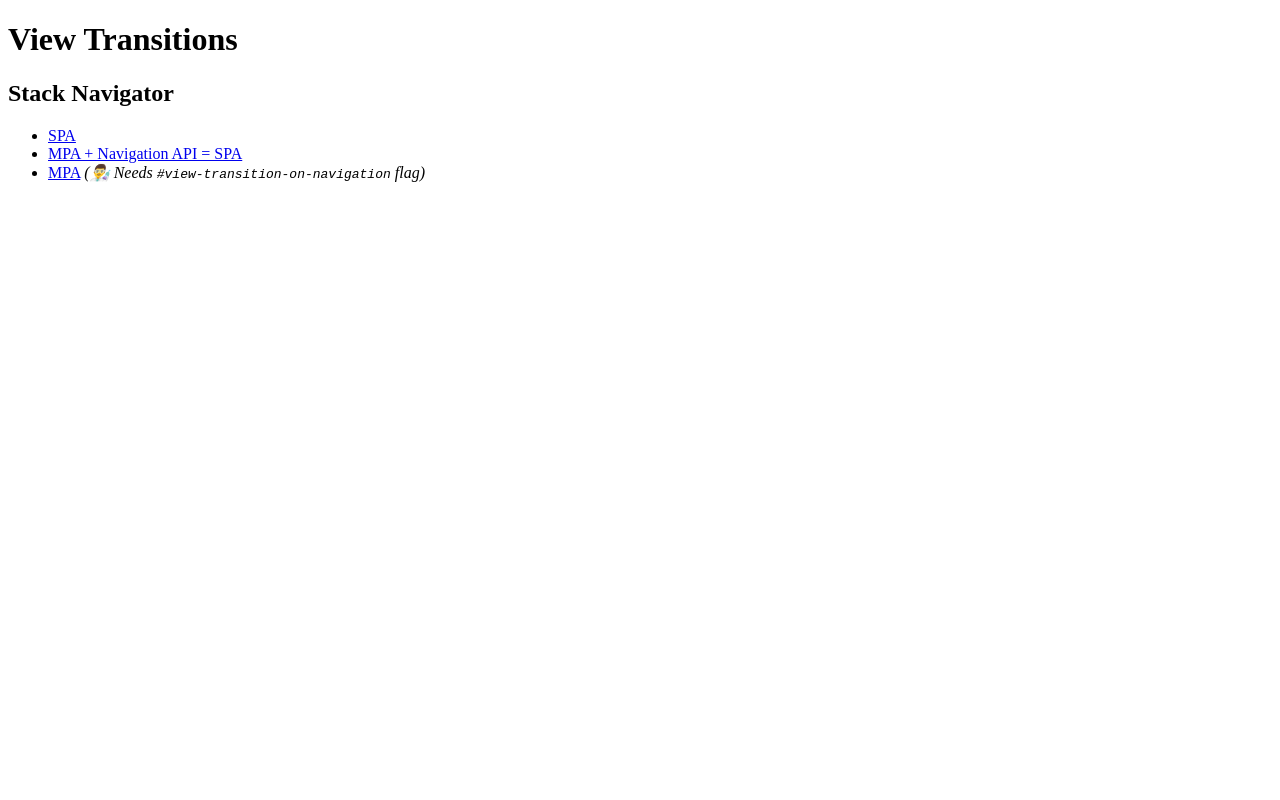
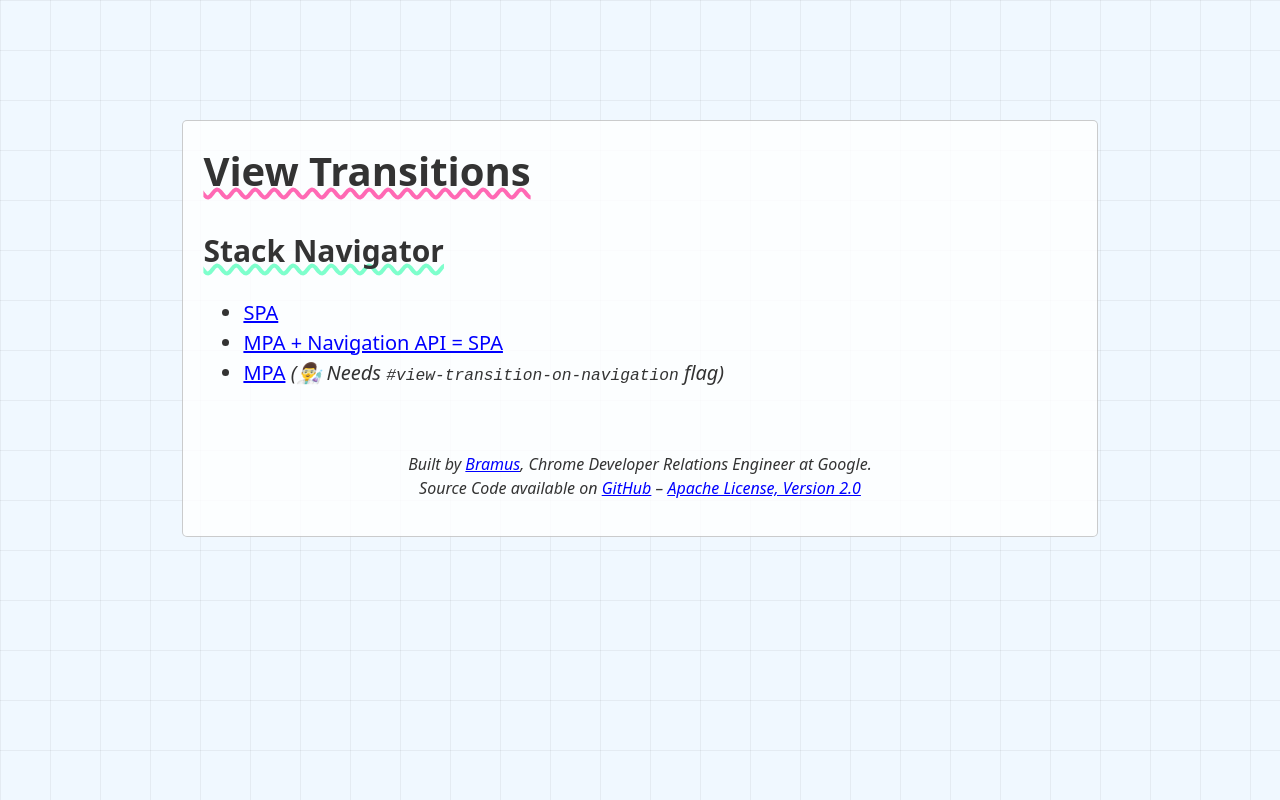
Before and after one commit to bramus/view-transitions-demos, a website: page src/index.html in a window 1280 px wide. Drawn offline with Linux system fonts and the light colour scheme; a web font is replaced by a local one.

Commit message:
💄 Style the homepage a bit

```diff
--- a/src/index.html
+++ b/src/index.html
@@ -2,7 +2,10 @@
 <html lang="en">
 <head>
 	<meta charset="UTF-8">
-	<meta name="viewport" content="width=device-width, initial-scale=1.0">
+	<meta name="viewport" content="width=device-width, initial-scale=1">
+	<link rel="preconnect" href="https://fonts.googleapis.com">
+	<link rel="preconnect" href="https://fonts.gstatic.com" crossorigin>
+	<link href="https://fonts.googleapis.com/css2?family=Tilt+Warp&family=Syne&display=swap" rel="stylesheet">
 	<title>View Transitions</title>
 	<script>
 		// Update the lastCompletedEntry value after page has loaded.
@@ -12,8 +15,84 @@
 			localStorage.setItem("lastCompletedNavigationEntry", JSON.stringify({ id, index, key, sameDocument, url }));
 		});
 	</script>
+	<style>
+		@layer reset {
+			* {
+				box-sizing: border-box;
+			}
+			html,
+			body {
+				height: 100%;
+				background: white;
+			}
+			html, body, ul[class] {
+				margin: 0;
+				padding: 0;
+			}
+		}
+		@layer layout {
+			html {
+				line-height: 1.5;
+				font-size: 1.25em;
+				font-family:system-ui, -apple-system, BlinkMacSystemFont, 'Segoe UI', Roboto, Oxygen, Ubuntu, Cantarell, 'Open Sans', 'Helvetica Neue', sans-serif;
+			}
+			html, body {
+				background: aliceblue;
+			}
+			body {
+				background-image: linear-gradient(to right, rgb(0 0 0 / 0.05) 1px, transparent 1px), linear-gradient(to bottom, rgb(0 0 0 / 0.05) 1px, transparent 1px);
+				background-size: 50px 50px;
+				padding: 3rem 2rem;
+				color: #333;
+			}
+
+			main {
+				max-width: 80ch;
+				width: 90%;
+				margin: 0 auto;
+				background: rgb(255 255 255 / 0.8);
+				border: 1px solid rgb(0 0 0 / 0.2);
+				border-radius: 0.25rem;
+				padding: 1rem;
+				margin: 3rem auto;
+
+				> *:first-child {
+					margin-top: 0;
+				}
+				> *:last-child {
+					margin-bottom: 0;
+				}
+			}
+
+			h1, h2 {
+				font-weight: 700;
+				text-decoration: underline;
+				text-decoration-color: hotpink;
+				text-decoration-thickness: 0.2rem;
+				text-decoration-style: wavy;
+				text-decoration-skip-ink: none;
+			}
+
+			h2 {
+				text-decoration-color: hsl(156deg 100% 50% / 50%);
+			}
+
+			a,
+			a:visited {
+				color: blue;
+			}
+
+			footer {
+				margin-top: 4em;
+				text-align: center;
+				font-style: italic;
+				font-size: 0.8em;
+			}
+		}
+	</style>
 </head>
 <body>
+	<main>
 		<h1>View Transitions</h1>
 
 		<h2>Stack Navigator</h2>
@@ -23,5 +102,10 @@
 			<li><a href="/stack-navigator/mpa-to-spa/">MPA + Navigation API = SPA</a></li>
 			<li><a href="/stack-navigator/mpa/">MPA</a> <em>(👨‍🔬 Needs <code>#view-transition-on-navigation</code> flag)</em></li>
 		</ul>
+
+		<footer>
+			<p>Built by <a href="https://twitter.com/bramus">Bramus</a>, Chrome Developer Relations Engineer at Google.<br>Source Code available on <a href="https://github.com/bramus/view-transitions-demos">GitHub</a> – <a href="https://www.apache.org/licenses/LICENSE-2.0.txt">Apache License, Version 2.0</a></p>
+		</footer>
+	</main>
 </body>
 </html>
```
Lines whose indentation alone changed are shown as unchanged.
